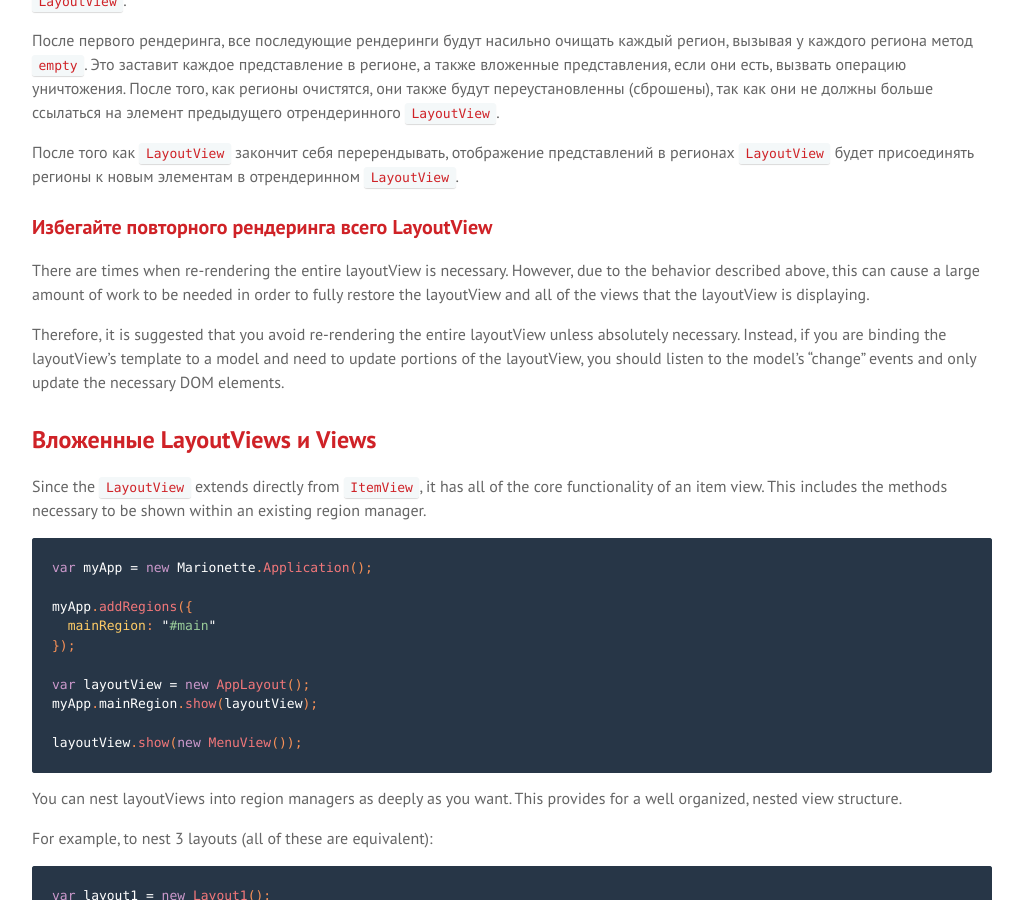
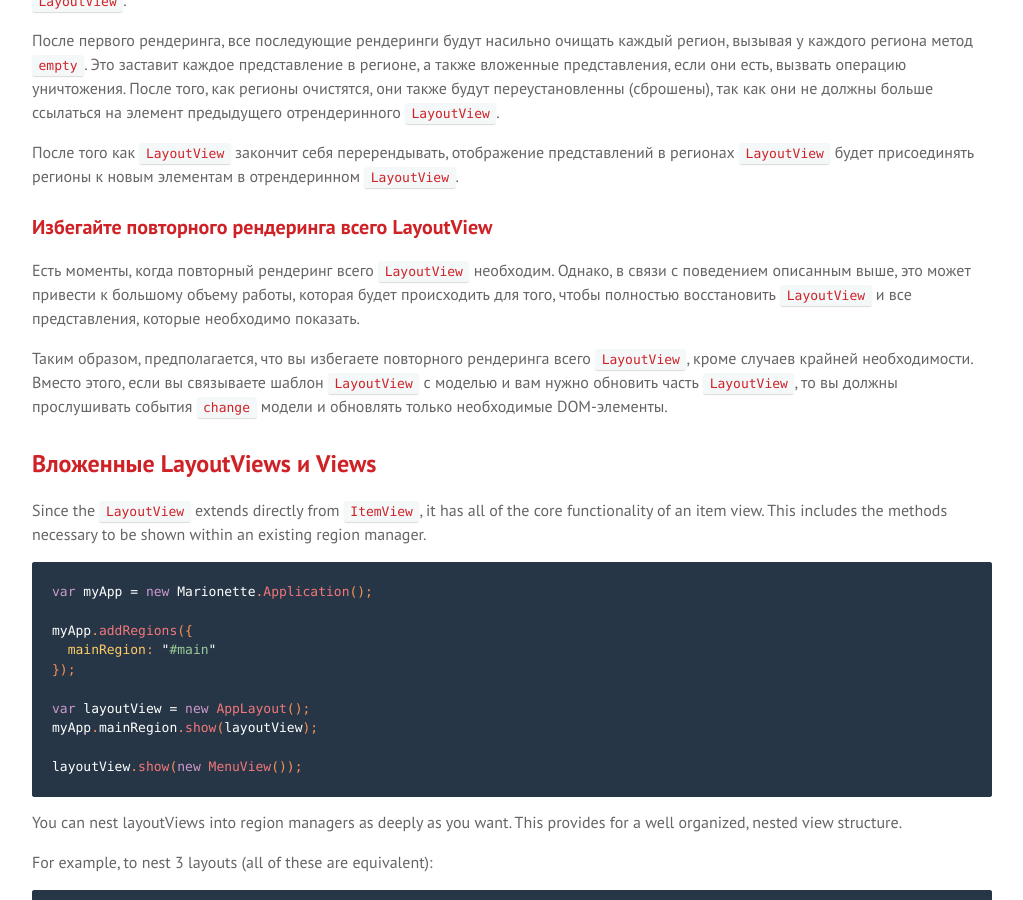
Before and after one commit to sadcitizen/marionettejs.ru, a Jekyll site: the page built from _posts/2014-05-01-layoutview.md, in a window 1280 px wide and 900 px high, scrolled down 3460 px. Shown: the whole window, without its empty margins (128-1151 px from the left). Built offline with Jekyll 4.4.1, drawn with Linux system fonts in a browser that asks for light colours; some web fonts are replaced; Markdown is read by kramdown in place of the engine named in the settings.

Commit message:
translate ru/LayoutView
translate 'Avoid Re-Rendering The Entire LayoutView'

```diff
--- a/_includes/translation/ru/marionette.layoutview.md
+++ b/_includes/translation/ru/marionette.layoutview.md
@@ -163,16 +163,16 @@
 
 ### <a name="avoid-re-rendering-the-entire-layoutview"></a> Избегайте повторного рендеринга всего LayoutView
 
-There are times when re-rendering the entire layoutView is necessary. However,
-due to the behavior described above, this can cause a large amount of
-work to be needed in order to fully restore the layoutView and all of the
-views that the layoutView is displaying.
+Есть моменты, когда повторный рендеринг всего `LayoutView` необходим.
+Однако, в связи с поведением описанным выше, это может привести к
+большому объему работы, которая будет происходить для того, чтобы
+полностью восстановить `LayoutView` и все представления, которые необходимо
+показать.
 
-Therefore, it is suggested that you avoid re-rendering the entire
-layoutView unless absolutely necessary. Instead, if you are binding the
-layoutView's template to a model and need to update portions of the layoutView,
-you should listen to the model's "change" events and only update the
-necessary DOM elements.
+Таким образом, предполагается, что вы избегаете повторного рендеринга всего `LayoutView`,
+кроме случаев крайней необходимости. Вместо этого, если вы связываете шаблон `LayoutView` с моделью и
+вам нужно обновить часть `LayoutView`, то вы должны прослушивать события `change` модели
+и обновлять только необходимые DOM-элементы.
 
 ## <a name="nested-layoutviews-and-views"></a> Вложенные LayoutViews и Views
 
```
